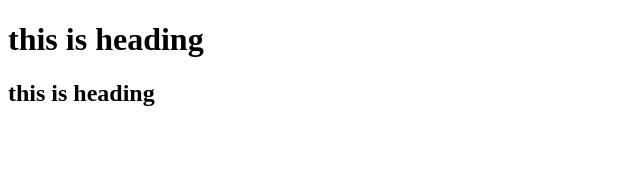
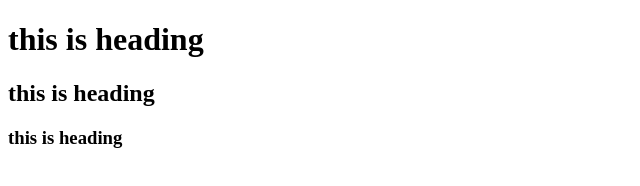
Before and after one commit to dheerajsai/new-repo, a plain HTML site: page index.html in a window 1280 px wide. Shown: the whole page, without its empty margins (0-640 px from the left). Drawn offline with Linux system fonts and the light colour scheme.

Commit message:
another line has been added

```diff
--- a/index.html
+++ b/index.html
@@ -6,5 +6,6 @@
 <body>
   <h1> this is heading </h1>
   <h2> this is heading </h2>
+  <h3> this is heading </h3>
 </body>
 </html>
```
